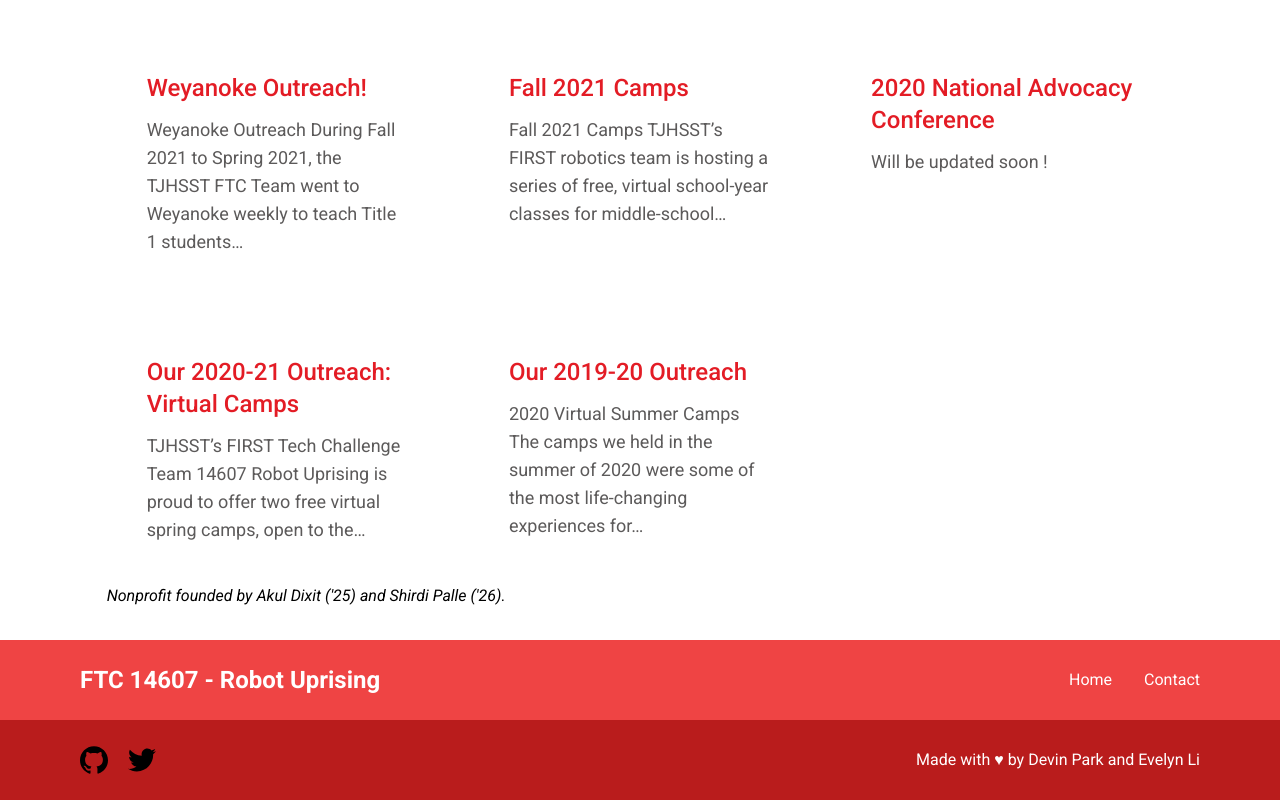
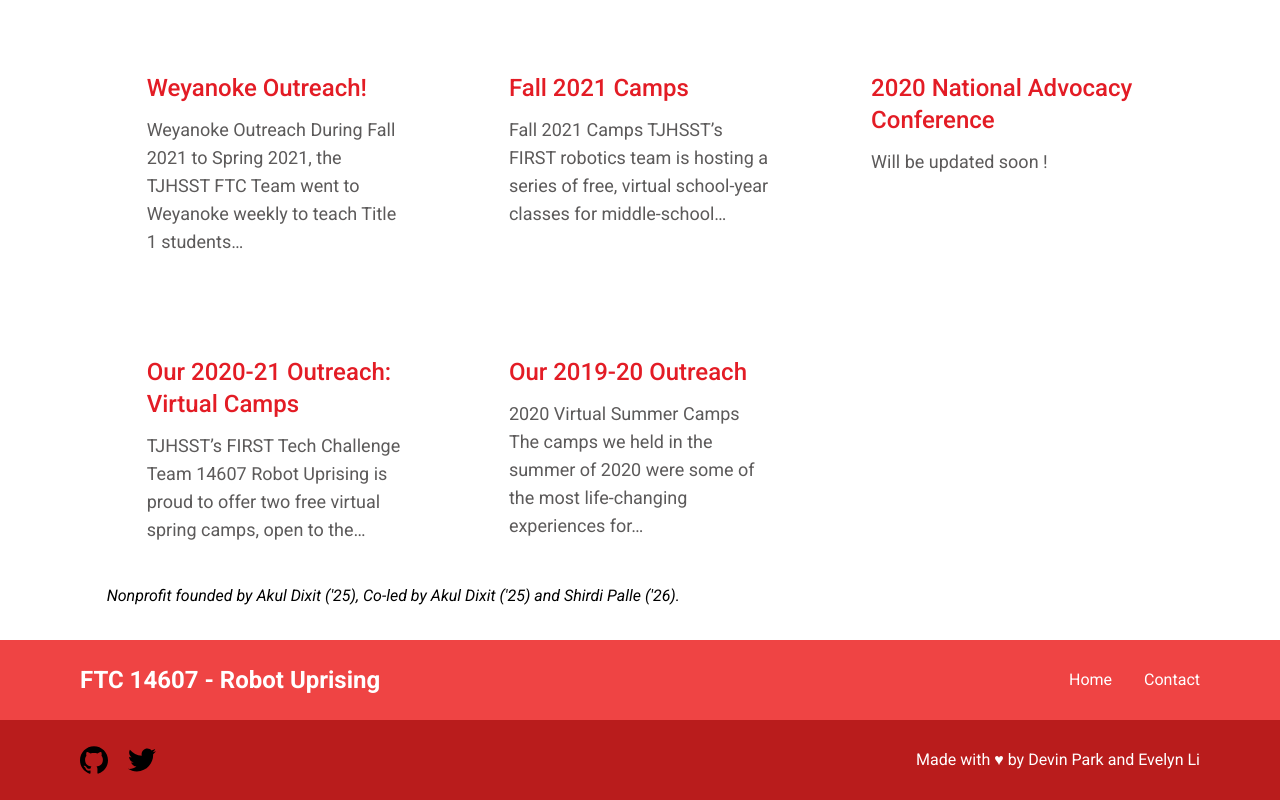
Before and after one commit to UsernameDP/FTC-14607-Website, a React (Vite) app: page /growing-up-with-robots in a window 1280 px wide. Shown: the part 1236-2036 px from the top of the page. Built offline with nearby package versions, Linux system fonts and the light colour scheme.

Commit message:
Update gur.jsx

```diff
--- a/src/routes/growing-up-with-robots/gur.jsx
+++ b/src/routes/growing-up-with-robots/gur.jsx
@@ -35,7 +35,7 @@ function Gur() {
         <br></br>
         <i>
           {
-            "Nonprofit founded by Akul Dixit ('25) and Shirdi Palle ('26)."
+            "Nonprofit founded by Akul Dixit ('25), Co-led by Akul Dixit ('25) and Shirdi Palle ('26)."
           }
         </i>
       </Section>
```
